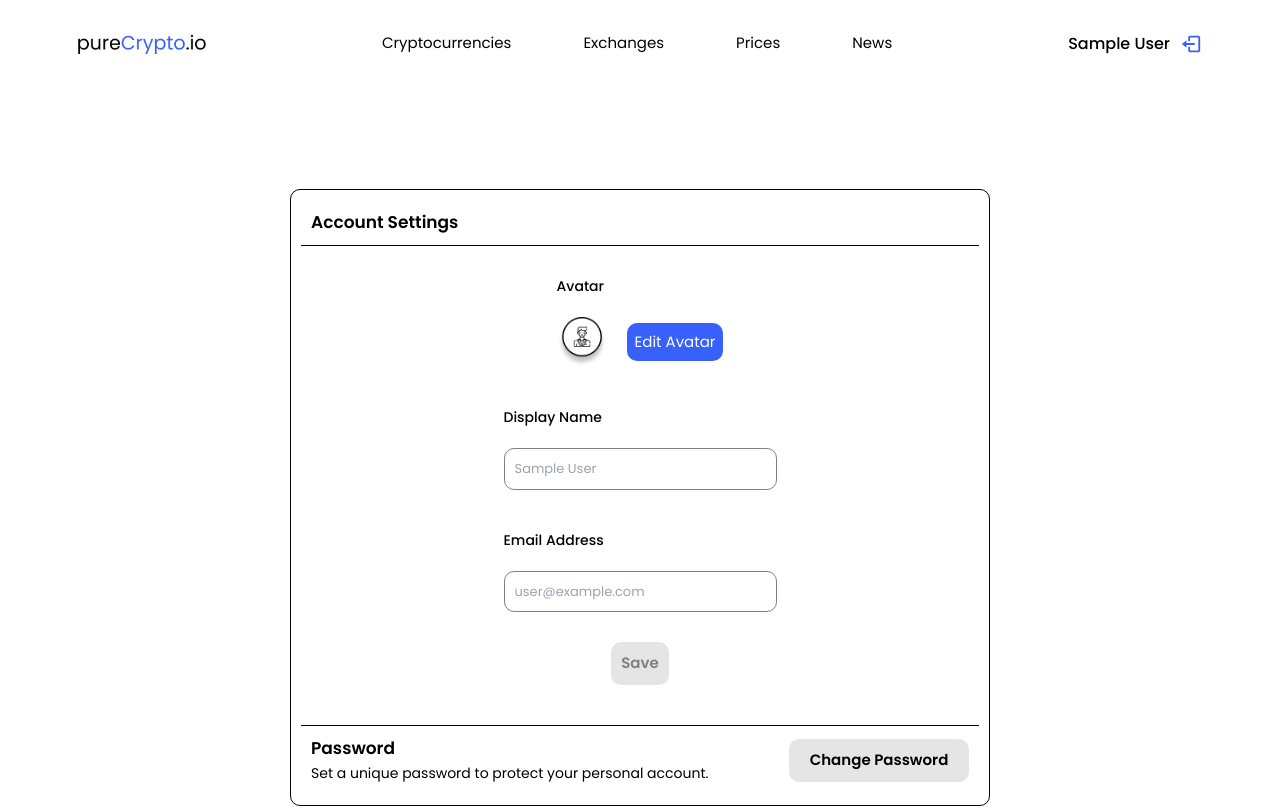
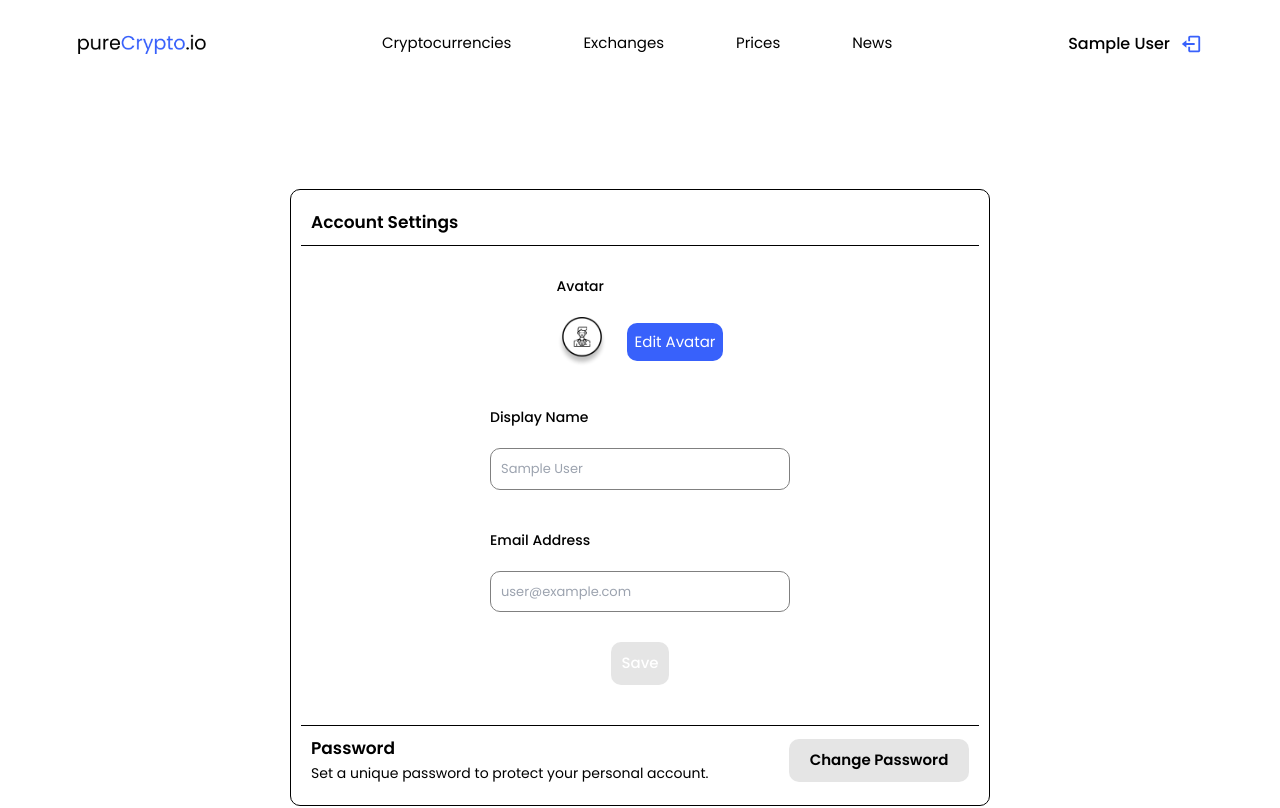
Before and after one commit to aabb1998/Krypt.io, a React (Vite) app in the folder client/: page /account in a window 1280 px wide. Shown: the top 808 px of the page. Built offline with nearby package versions, Linux system fonts and the light colour scheme; no server answers; sample sign-in values are in the browser's storage.

Commit message:
CSS changes

```diff
--- a/client/src/Routes/Account/Account.css
+++ b/client/src/Routes/Account/Account.css
@@ -49,6 +49,8 @@
 .account__profile-details {
   display: flex;
   flex-direction: row;
+  width: 70%;
+  justify-content: center;
 }
 
 .account__details {
@@ -99,6 +101,7 @@
   border: 1px solid gray;
   border-radius: 10px;
   font-size: 13px;
+  width: 300px;
 }
 
 .account__passReset {
@@ -137,11 +140,11 @@
 .account__save-Btn button {
   padding: 10px;
   margin-top: 20px;
-  color: gray;
+  color: white;
   /* cursor: not-allowed; */
   padding: 10px;
-  background-color: #e5e5e5;
-  font-weight: bold;
+  background-color: #3861fb;
+  font-weight: 500;
   font-size: 15px;
   border-radius: 10px;
 }
--- a/client/src/Routes/Account/Account.jsx
+++ b/client/src/Routes/Account/Account.jsx
@@ -76,7 +76,15 @@ const Account = () => {
           <div className="account__save-Btn">
             <button
               onClick={handleSubmit}
-              style={!newUser && !newEmail ? { cursor: 'not-allowed' } : null}
+              style={
+                !newUser && !newEmail
+                  ? {
+                      cursor: 'not-allowed',
+                      pointerEvents: 'none',
+                      backgroundColor: '#e5e5e5',
+                    }
+                  : null
+              }
             >
               Save
             </button>
```
